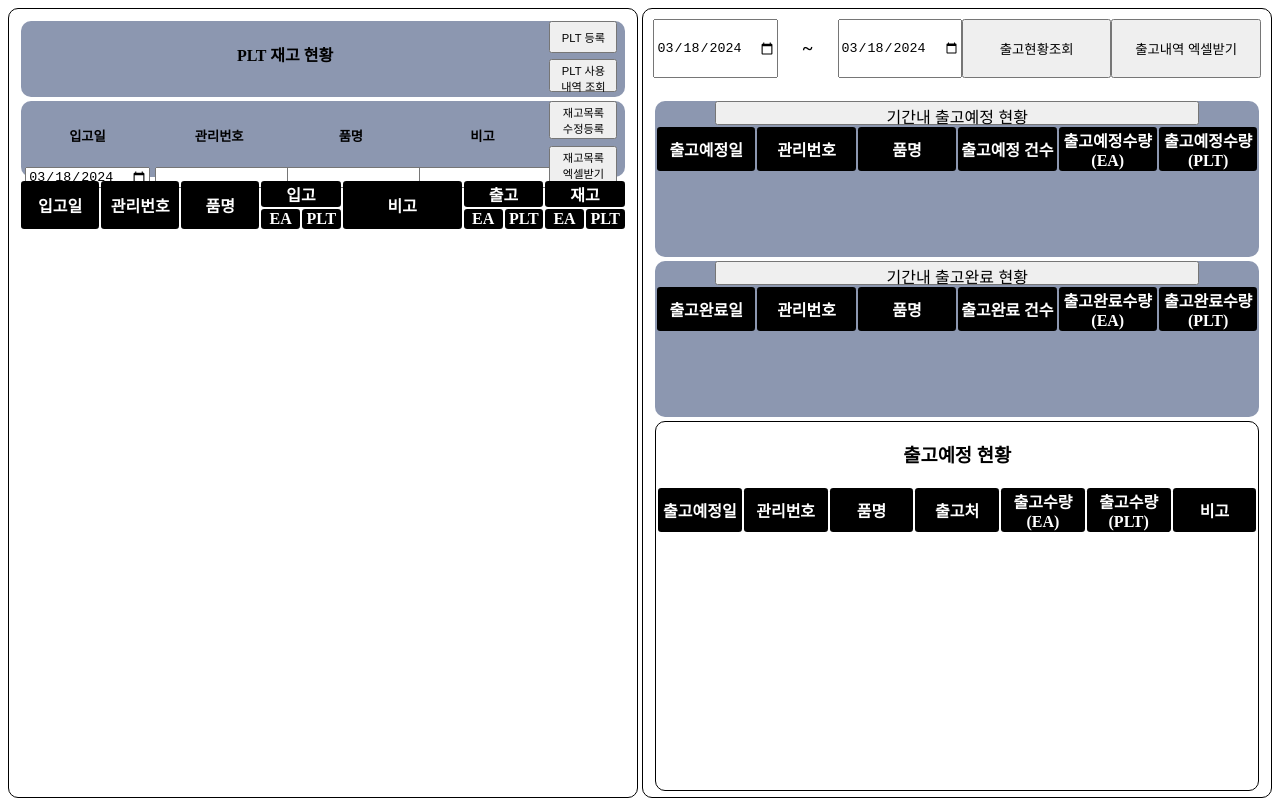
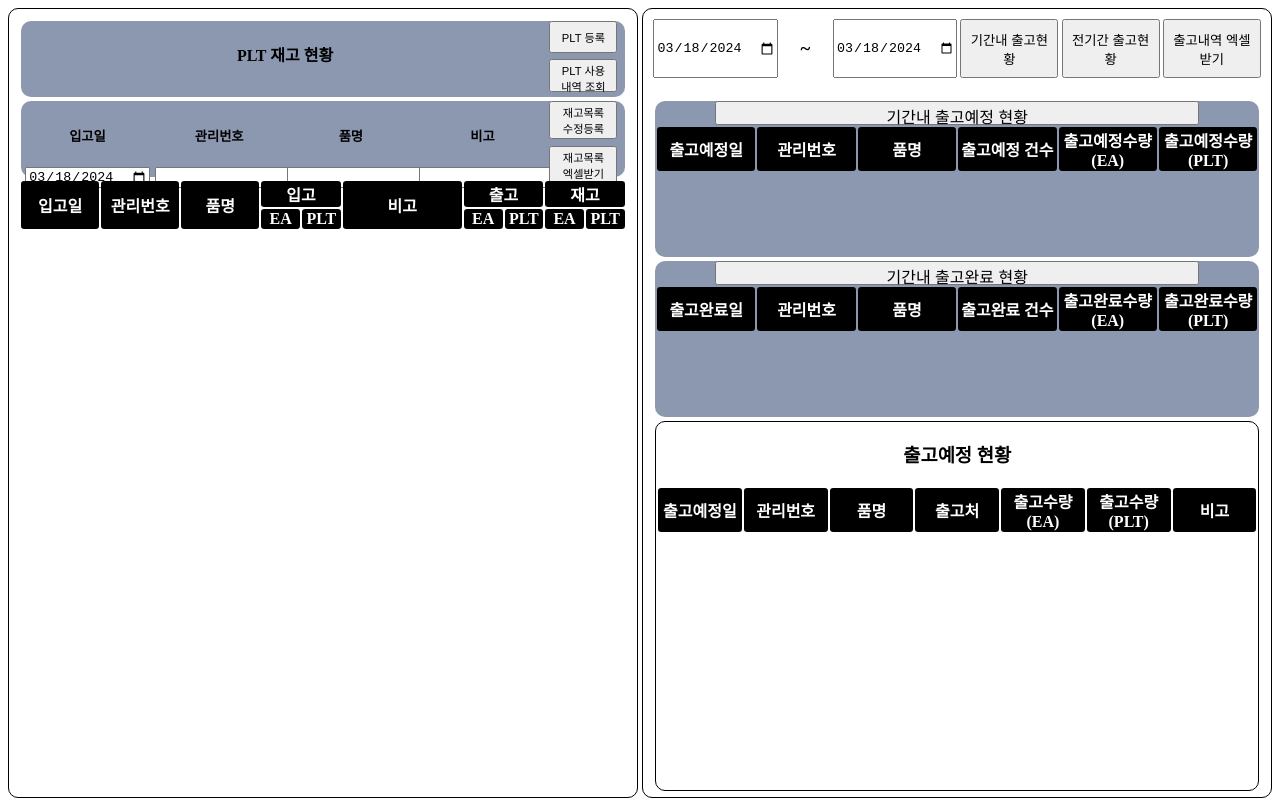
Before and after one commit to koacaiia/wms_we, a plain HTML site: page index.html in a window 1280 px wide. Drawn offline with Linux system fonts and the light colour scheme; no server answers.

Commit message:
0318d_dateChangeApply

```diff
--- a/index.html
+++ b/index.html
@@ -95,11 +95,12 @@
     </div>
     <div class=mainDiv id="logDiv" >
         <div id="logTitle">
-            <div style="display:grid;grid-template-columns:2fr 1fr 2fr 2.5fr 2.5fr">
+            <div style="display:grid;grid-template-columns:2fr 1fr 2fr 2fr 2fr 2fr;grid-gap:0.5%">
                 <input class="date" type="date" id="startDate" value="yyyy-MM-dd">
                 <h3>~</h3>
                 <input class="date" type="date" id="endDate" value="yyyy-MM-dd">
-                <button id="searchBtn" onclick="searchDate()">출고현황조회</button>
+                <button id="searchBtn" onclick="searchDate()">기간내 출고현황</button>
+                <button id="searchBtn" onclick="searchDateAll()">전기간 출고현황</button>
                 <button id="btnOutDown" onclick="btnOutDown()">출고내역 엑셀받기</button>
                 <script>
                     document.getElementById('startDate').valueAsDate = new Date();
--- a/main.js
+++ b/main.js
@@ -21,8 +21,8 @@ let outKeyPath="";
 let outTrClickValu=[];
 let outStockValue={};
 const key_f=["date","managementNo","description","outwarehouse","eaQty","pltQty","remark"];
-console.log(location)
 function transDate(date){
+    console.log("tranDate Date Value:",date);
     try{
         let month = date.getMonth() + 1;
         let day = date.getDate();
@@ -112,7 +112,7 @@ function initDataTableTbody(){
 }
 initLogTableTbody(transDate(new Date()),transDate(new Date()),"init");
 function initLogTableTbody(sDate,eDate,init){
-    console.log(init)
+    console.log("LogTableTbody Reload Value:",init)
     console.log(sDate,eDate);
     const sYear = sDate.substring(0,4);
     const eYear = eDate.substring(0,4);
@@ -346,6 +346,14 @@ function searchDate(){
     document.getElementById("outCompleteTableTbody").replaceChildren();
     initLogTableTbody(sDate,eDate);
 }
+function searchDateAll(){
+    const eDate=new Date();
+    let newDay=new Date(eDate)
+    newDay.setDate(eDate.getDate()+3);
+    document.getElementById("outPreTableTbody").replaceChildren();
+    document.getElementById("outCompleteTableTbody").replaceChildren();
+    initLogTableTbody("2024-02-01",transDate(newDay));
+}
 function regData(){
     const trValue=document.querySelectorAll("#trReg input");
     const thValue= document.querySelectorAll("#trReg h5");
```
